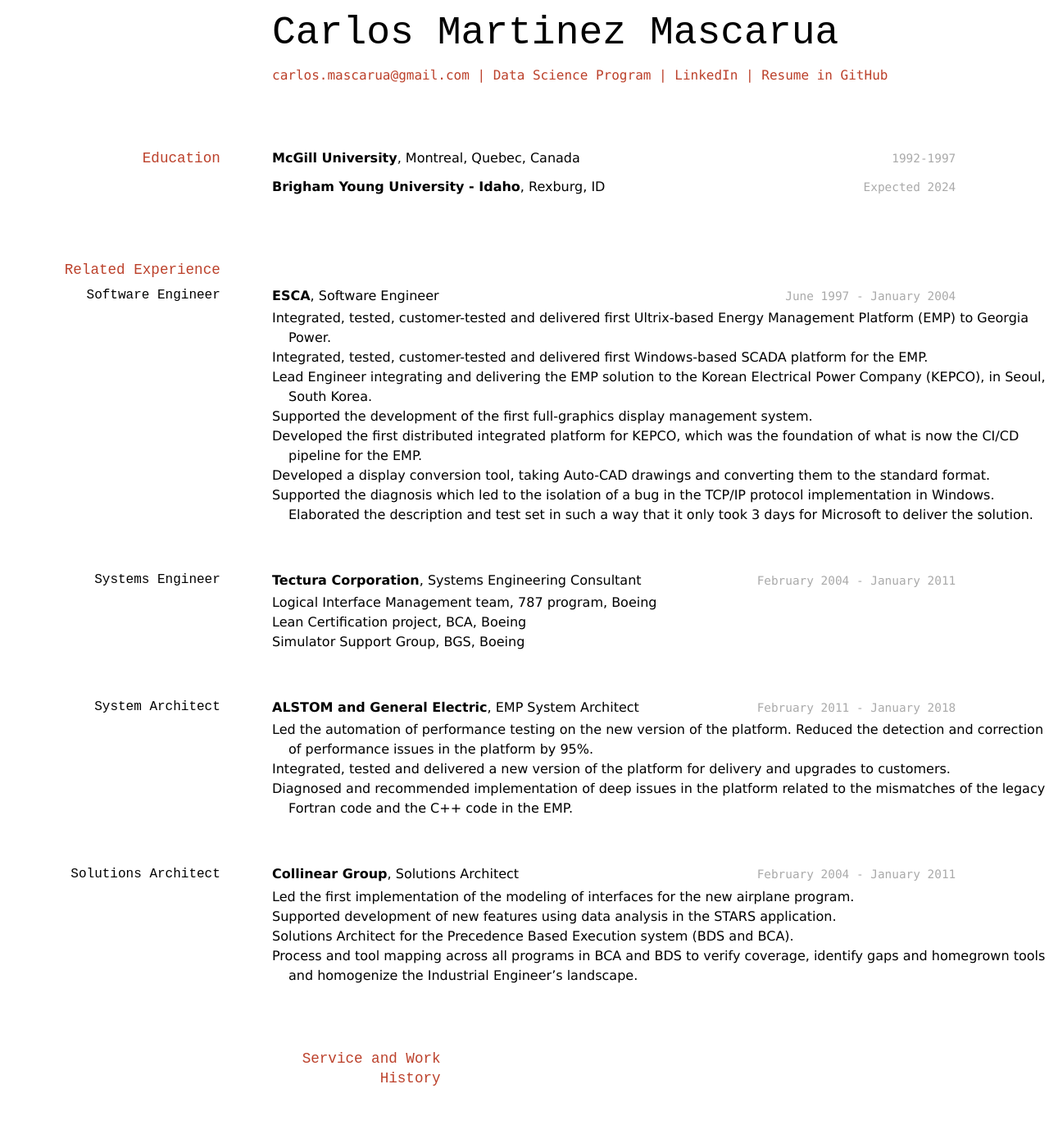
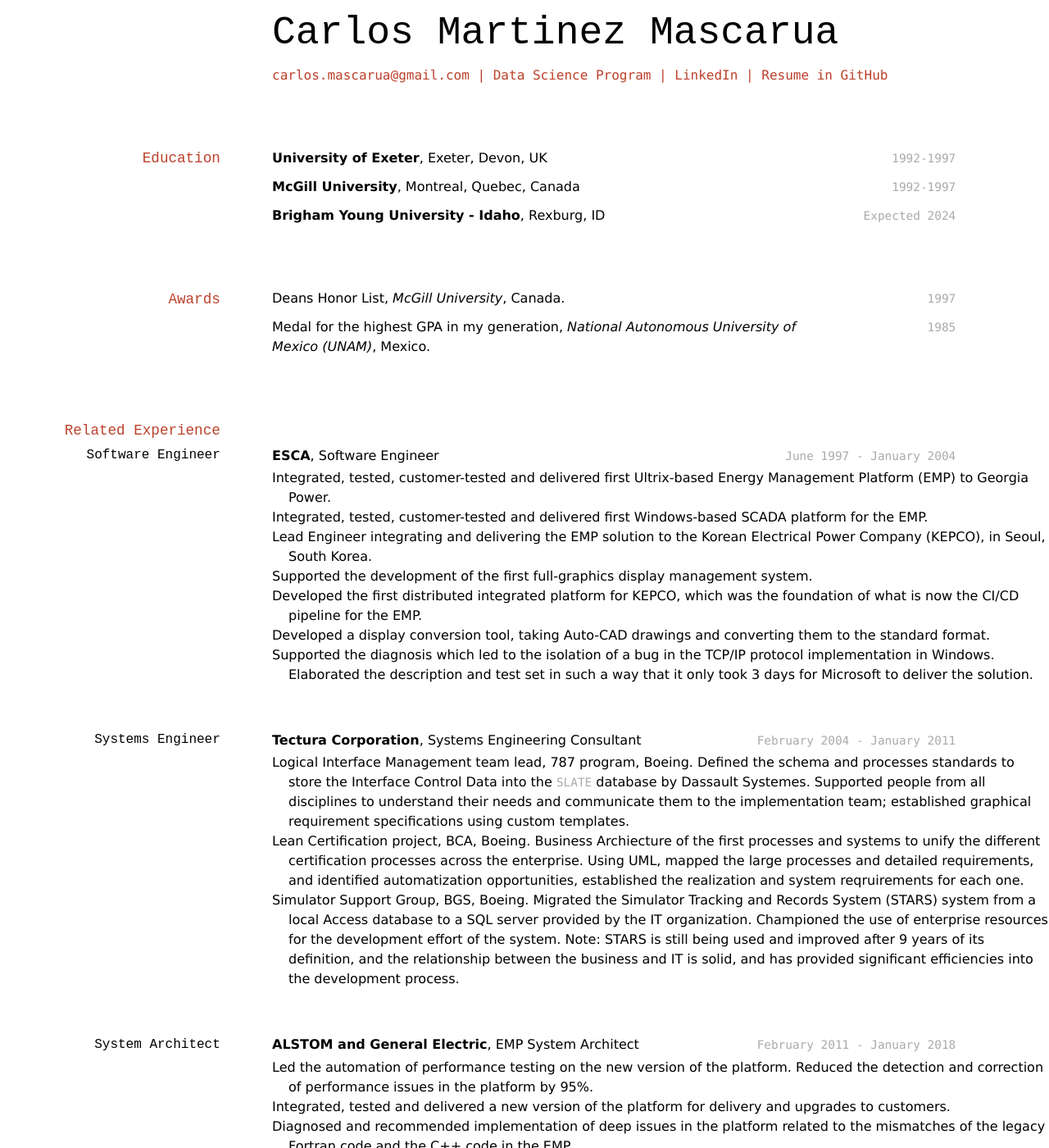
Before and after one commit to mascarua/mascarua_resume, a Jekyll site: the page built from docs/index.md, in a window 1280 px wide and 1400 px high. Shown: the whole window at 82% size. Built offline with Jekyll 4.4.1, drawn with Linux system fonts in a browser that asks for light colours.

Commit message:
Updated awards and other items

```diff
--- a/docs/index.md
+++ b/docs/index.md
@@ -14,6 +14,8 @@ title: Carlos Martinez's Resume
 <!-- https://www.monique.tech/the-art-of-markdown -->
 
 ## Education
+`1992-1997`
+__University of Exeter__, Exeter, Devon, UK
 
 `1992-1997`
 __McGill University__, Montreal, Quebec, Canada
@@ -21,7 +23,12 @@ __McGill University__, Montreal, Quebec, Canada
 `Expected 2024`
 __Brigham Young University - Idaho__, Rexburg, ID
 
+## Awards
+`1997`
+Deans Honor List, _McGill University_, Canada.
 
+`1985`
+Medal for the highest GPA in my generation, _National Autonomous University of Mexico (UNAM)_, Mexico.
 ## Related Experience
 
 ### Software Engineer
@@ -40,9 +47,9 @@ __ESCA__, Software Engineer
 
 `February 2004 - January 2011`
 __Tectura Corporation__, Systems Engineering Consultant
-- Logical Interface Management team, 787 program, Boeing
-- Lean Certification project, BCA, Boeing
-- Simulator Support Group, BGS, Boeing
+- Logical Interface Management team lead, 787 program, Boeing. Defined the schema and processes standards to store the Interface Control Data into the `SLATE` database by Dassault Systemes. Supported people from all disciplines to understand their needs and communicate them to the implementation team; established graphical requirement specifications using custom templates.
+- Lean Certification project, BCA, Boeing. Business Archiecture of the first processes and systems to unify the different certification processes across the enterprise. Using UML, mapped the large processes and detailed requirements, and identified automatization opportunities, established the realization and system reqruirements for each one.
+- Simulator Support Group, BGS, Boeing. Migrated the Simulator Tracking and Records System (STARS) system from a local Access database to a SQL server provided by the IT organization. Championed the use of enterprise resources for the development effort of the system. Note: STARS is still being used and improved after 9 years of its definition, and the relationship between the business and IT is solid, and has provided significant efficiencies into the development process.
 
 ### System Architect
 
@@ -60,7 +67,6 @@ __Collinear Group__, Solutions Architect
 - Supported development of new features using data analysis in the STARS application.
 - Solutions Architect for the Precedence Based Execution system (BDS and BCA).
 - Process and tool mapping across all programs in BCA and BDS to verify coverage, identify gaps and homegrown tools and homogenize the Industrial Engineer's landscape.
-## Service and Work History
 
 
 
```
